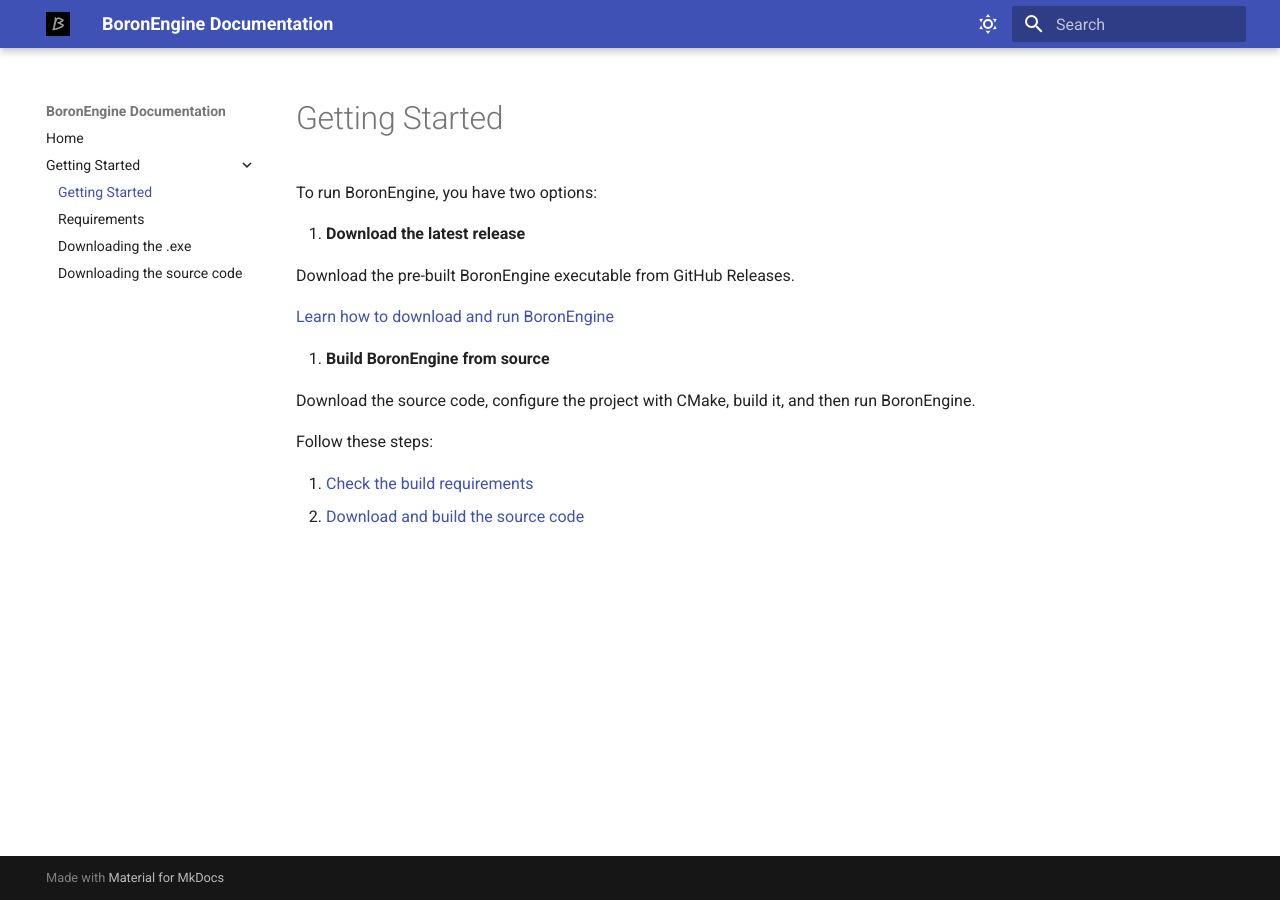
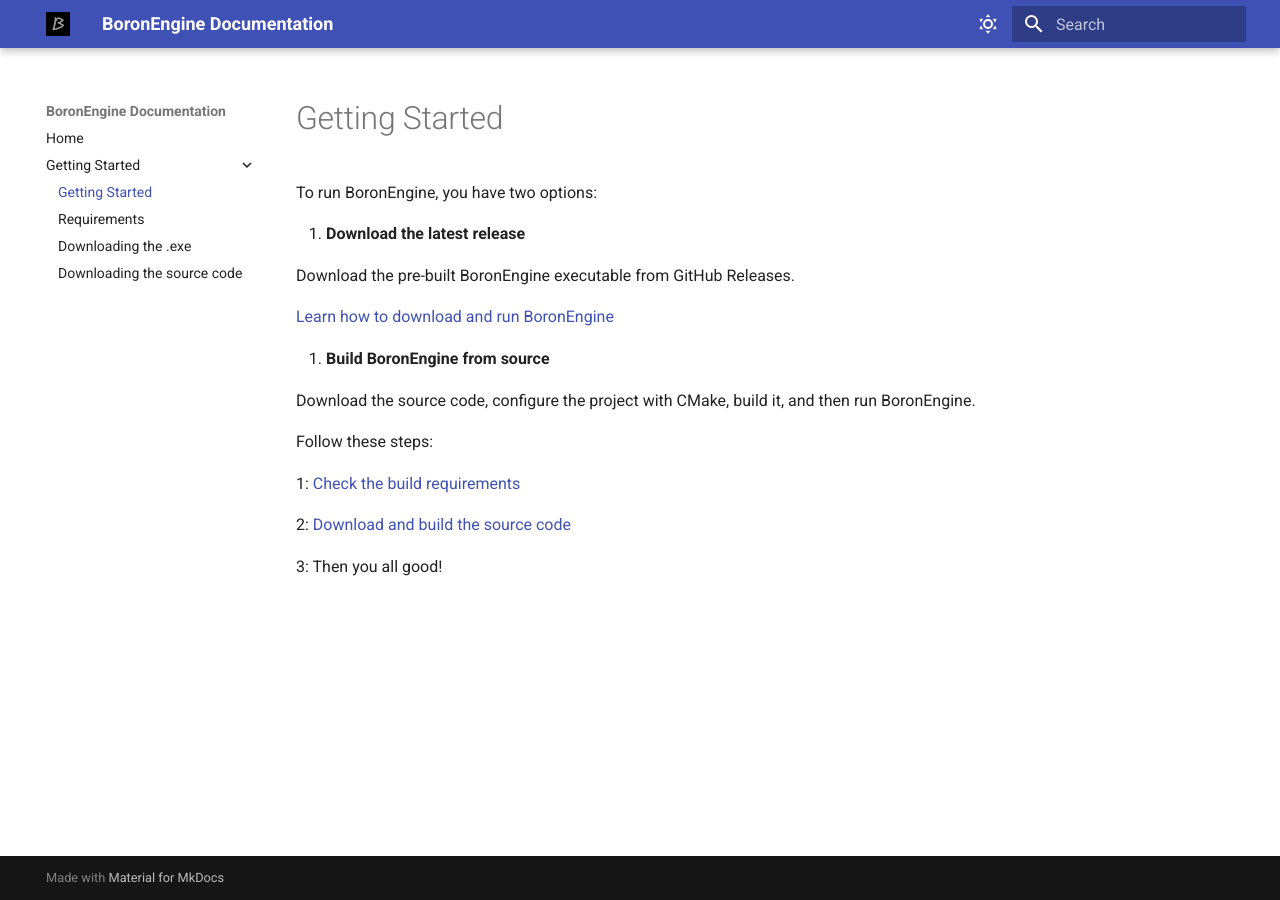
Before and after one commit to Kahviz/BoronDocs, an MkDocs documentation site: the page built from docs/getting-started/getting-started.md, in a window 1280 px wide. Built offline with MkDocs 1.6.1 and Material for MkDocs 9.7.7, drawn with Linux system fonts in a browser that asks for light colours.

Commit message:
Made getting-started better

```diff
--- a/docs/getting-started/getting-started.md
+++ b/docs/getting-started/getting-started.md
@@ -14,5 +14,8 @@
 
    Follow these steps:
 
-   1. [Check the build requirements](requirements.md)
-   2. [Download and build the source code](source-code.md)
+   1: [Check the build requirements](requirements.md)
+
+   2: [Download and build the source code](source-code.md)
+
+   3: Then you all good!
```
